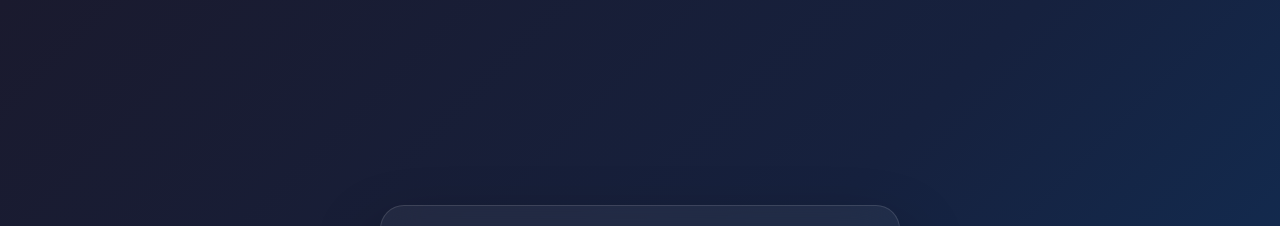
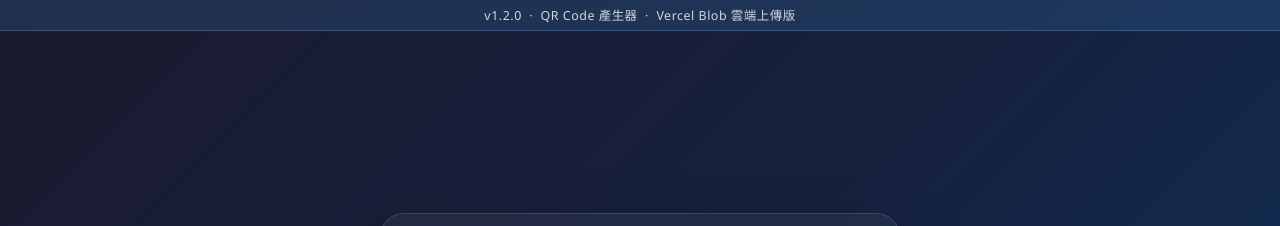
Before and after one commit to ClausWang09/qrcode-generator, a website: page public/index.html in a window 1280 px wide. Shown: the top 226 px of the page. Drawn offline with Linux system fonts and the light colour scheme.

Commit message:
feat: add version banner v1.2.0

```diff
--- a/public/index.html
+++ b/public/index.html
@@ -16,6 +16,7 @@
       align-items: center;
       justify-content: center;
       padding: 24px;
+      padding-top: 40px;
     }
 
     .card {
@@ -250,6 +251,9 @@
   </style>
 </head>
 <body>
+<div style="position:fixed;top:0;left:0;right:0;z-index:999;background:rgba(79,172,254,0.15);backdrop-filter:blur(10px);border-bottom:1px solid rgba(79,172,254,0.3);text-align:center;padding:6px;font-size:0.78rem;color:rgba(255,255,255,0.8);letter-spacing:0.5px;">
+  v1.2.0 &nbsp;·&nbsp; QR Code 產生器 &nbsp;·&nbsp; Vercel Blob 雲端上傳版
+</div>
   <div class="card">
     <div class="header">
       <div class="icon">⬛</div>
```
